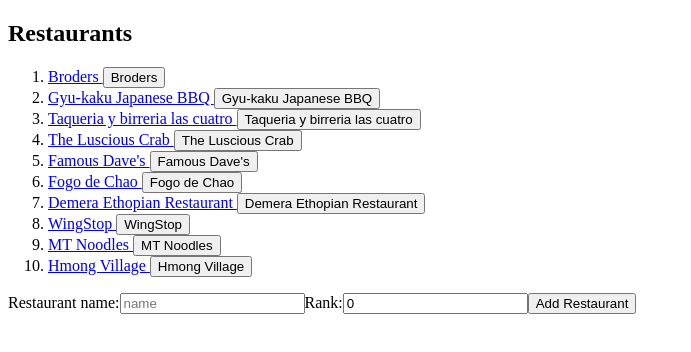
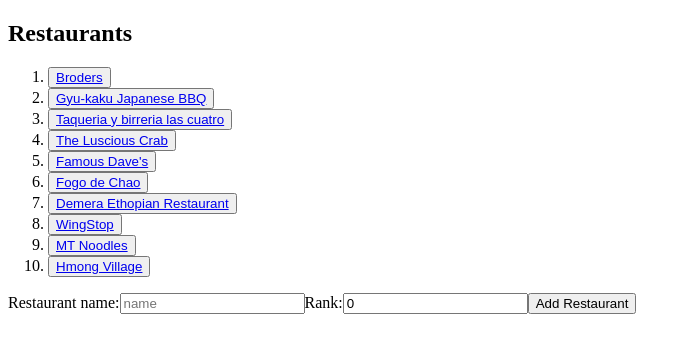
Before and after one commit to BrieFitzpatrick/Restaurants-App, an Angular app in the folder restaurants/: page /restaurants in a window 1280 px wide. Shown: the top 352 px of the page, without its empty margins (0-691 px from the left). Built offline with nearby package versions, Linux system fonts and the light colour scheme.

Commit message:
combined links&buttons and delete goes to list

```diff
--- a/restaurants/src/app/components/restaurantdetails/restaurantdetails.component.html
+++ b/restaurants/src/app/components/restaurantdetails/restaurantdetails.component.html
@@ -5,6 +5,9 @@
       <label for="restaurant-name">Restaurant name: </label>
       <input id="restaurant-name" [(ngModel)]="restaurant.name" placeholder="Restaurant name"/>
     </div>
-    <button type="button" (click)="delete()">Delete Restaurant</button>
+    <button type="button" (click)="delete()">Delete Restaurant
+        <a routerLink ="/restaurants"></a>
+    </button>
+
     <button type="button" (click)="goBack()">go back</button>
 </div>
--- a/restaurants/src/app/components/restaurantdetails/restaurantdetails.component.ts
+++ b/restaurants/src/app/components/restaurantdetails/restaurantdetails.component.ts
@@ -5,6 +5,8 @@
 import { Router } from "@angular/router";
 import { ActivatedRoute } from "@angular/router";
 import { Location } from "@angular/common";
+import { Observable} from "rxjs";
+import { switchMap } from "rxjs";
 @Component({
     selector: 'app-restaurantdetails',
     templateUrl: './restaurantdetails.component.html',
@@ -14,6 +16,7 @@
     restaurant: Restaurant | undefined;
 
     constructor(
+        private router: Router,
         private route: ActivatedRoute,
         private restaurantService: RestaurantsService,
         private location: Location) {
@@ -36,6 +39,11 @@
     delete(){
         const id = String(this.route.snapshot.paramMap.get('id'));
         this.restaurantService.delete(id);
+        this.gotoRestaurants();
     }
 
+    gotoRestaurants() {
+        this.router.navigate(['/restaurants']);
     }
+
+}
--- a/restaurants/src/app/components/restaurants/restaurants.component.html
+++ b/restaurants/src/app/components/restaurants/restaurants.component.html
@@ -1,11 +1,9 @@
 <h2>Restaurants</h2>
 <ol class="restaurants">
     <li *ngFor="let restaurant of restaurants | keyvalue">
-      <a routerLink ="/restaurant/{{restaurant.key}}">
-        {{restaurant.value.name}}
-      </a>
     <button [class.selected]="restaurant.key === selectedRestaurant" type="button" (click)="onSelect(restaurant.key)">
-        <span class="name">{{restaurant.value.name}}</span>
+        <a routerLink ="/restaurant/{{restaurant.key}}">
+          {{restaurant.value.name}}</a>
     </button>
     </li>
   </ol>
--- a/restaurants/src/app/components/restaurants/restaurants.component.ts
+++ b/restaurants/src/app/components/restaurants/restaurants.component.ts
@@ -5,15 +5,24 @@
 import { RestaurantsService } from "src/app/services/restaurants.service";
 import { RestaurantDetailsComponent } from "../restaurantdetails/restaurantdetails.component";
 import { Router } from "@angular/router";
+import { ActivatedRoute } from "@angular/router";
+import { Location } from "@angular/common";
 
 @Component({
     selector: 'app-restaurants',
     templateUrl: './restaurants.component.html',
     styleUrls: ['./restaurants.component.scss']
   })
+
   export class RestaurantsComponent implements OnInit {
-    constructor(private restaurantsService: RestaurantsService){}
     restaurants: {[id: string]: Restaurant} = {};
+
+    constructor(
+      private restaurantsService: RestaurantsService,
+      private route: ActivatedRoute,
+      private location: Location){
+
+      }
 
     name: string = '' ;
     rank: number = 0;
```
Also changed, not shown: restaurants/src/app/services/restaurants.service.ts (line endings or trailing spaces).
